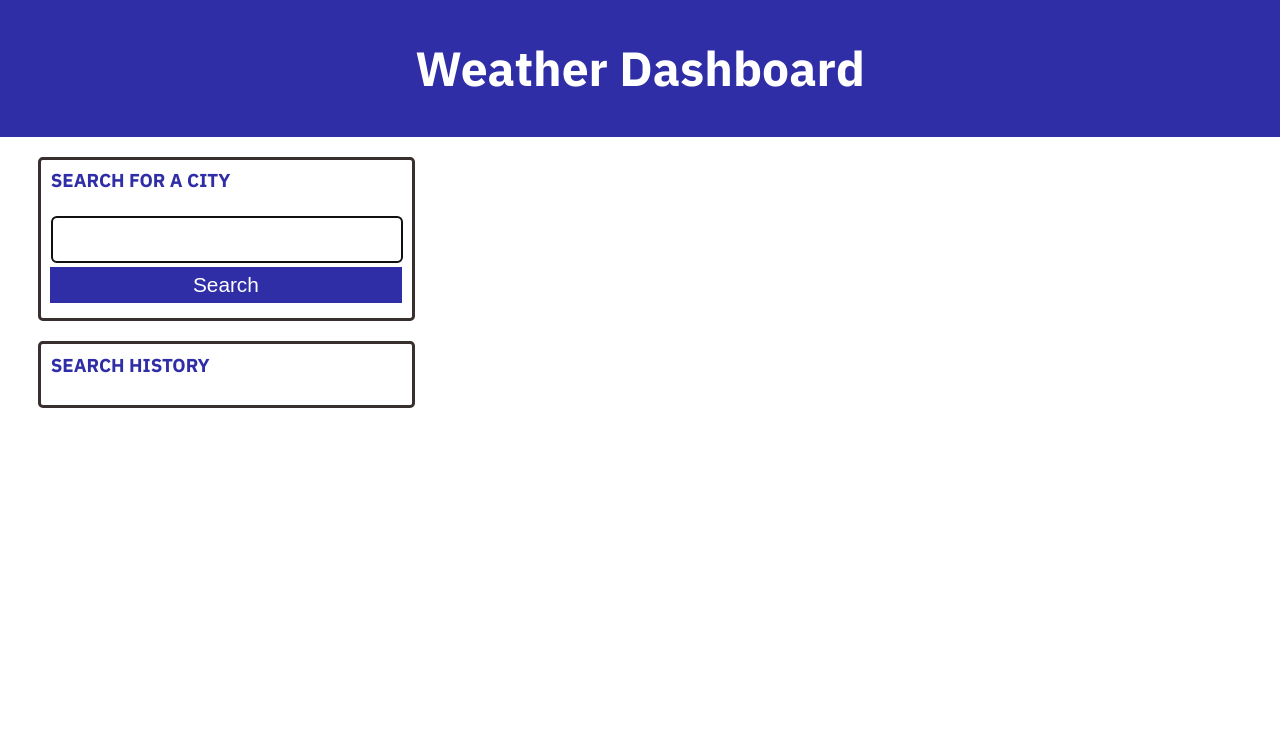
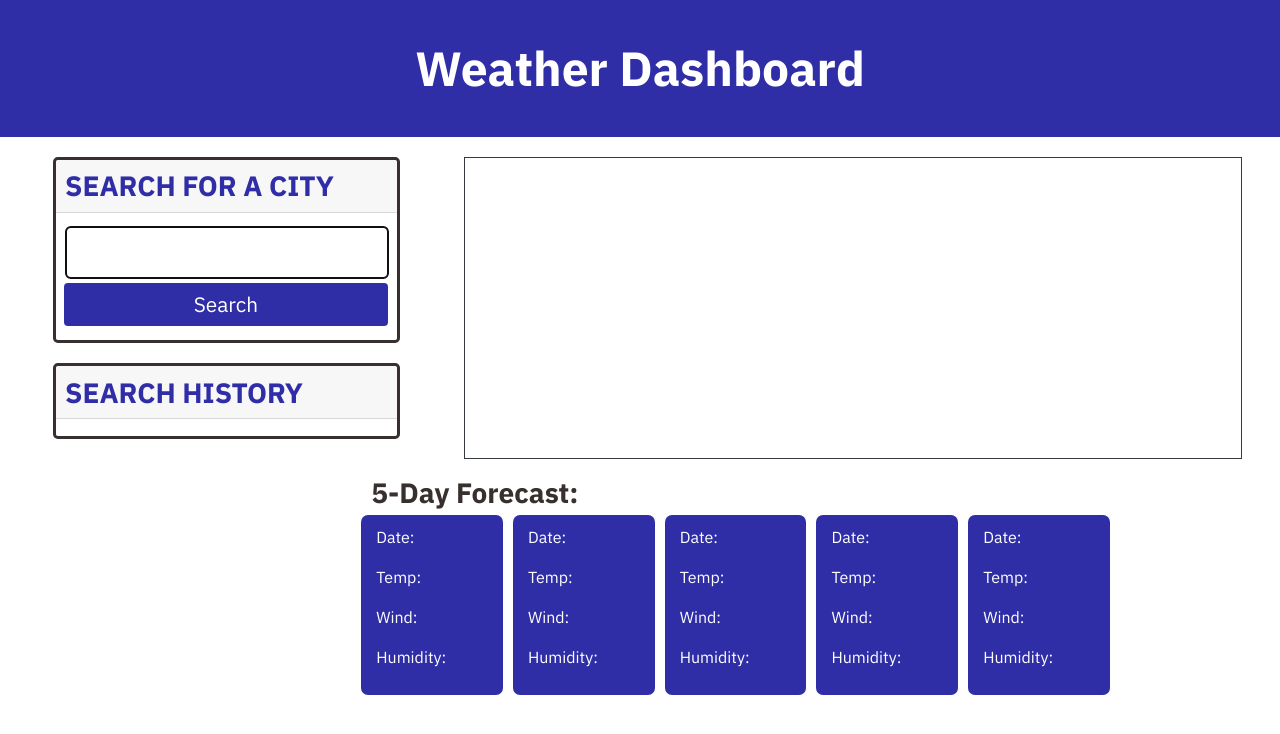
Before and after one commit to DrZimmer/Daniels_Weather_Dashboard, a plain HTML site: page index.html in a window 1280 px wide. Drawn offline with nearby package versions, Linux system fonts and the light colour scheme; a web font is replaced by a local one.

Commit message:
organized html more and added bootstrap

```diff
--- a/Assets/CSS/style.css
+++ b/Assets/CSS/style.css
@@ -158,8 +158,12 @@ main {
   border-radius: var(--border-radius);
 }
 
-.forecast {
-  display: flex;
+.five-day-forecast {
+  margin: 5px;
+  padding: 10px 15px;
+  background-color: var(--secondary);
+  color: var(--primary);
+  border-radius: 7px;
 }
 
 /* HEIGHT / WIDTH UTILS */
--- a/index.html
+++ b/index.html
@@ -6,7 +6,9 @@
   <meta name="viewport" content="width=device-width, initial-scale=1.0">
   <link href="https://fonts.googleapis.com/css?family=IBM+Plex+Sans:400,400i,700&display=swap" rel="stylesheet">
   <link rel="stylesheet" href="https://cdnjs.cloudflare.com/ajax/libs/font-awesome/5.11.2/css/all.min.css">
-  <link rel="stylesheet" href="./Assets/CSS/style.css"/>
+  <link rel="stylesheet" href="https://cdnjs.cloudflare.com/ajax/libs/open-iconic/1.1.1/font/css/open-iconic-bootstrap.min.css">
+  <link rel="stylesheet" href="https://stackpath.bootstrapcdn.com/bootstrap/4.3.1/css/bootstrap.min.css">
+  <link rel="stylesheet" href="./Assets/CSS/style.css">
   <title>Daniel's Weather Dashboard!</title>
 </head>
 
@@ -34,20 +36,67 @@
         </div>
       </div>
 
-      <div class="col-12 col-md-8">
-        <div id="weather-container" class="current-city">
-
+      <div class="col-12 col-md-8 border border-dark">
+        <div id="weather-container" class="current-city p-3">
+          <div class="p-3">
+            <p id="city-name"></p>
+            <div id="weather-icon">
+            </div>
+          </div>
+          <div class="p-1" id="temp"></div>
+          <div class="p-1" id="wind"></div>
+          <div class="p-1" id="humidity"></div>
+          <div class="p-1" id="uv" class="uv-index"></div>
         </div>
-        <div id="five-day" class="forecast">
-          <div id="day-one"></div>
-          <div id="day-two"></div>
-          <div id="day-three"></div>
-          <div id="day-four"></div>
-          <div id="day-five"></div>
+      </div>
+      <div class="row container-fluid mt-3">
+        <div class="col-3">
         </div>
+        <div class="col-8 ml-5">
+          <h3>
+            5-Day Forecast:
+          </h3>
+          <div class="row">
+            <div class="col-sm five-day-forecast">
+                <p>Date: <span id="date1" ></span></p>
+                <div id="icon1"></div>
+                <p>Temp: <span id="temp1"></span></p>
+                <p>Wind: <span id="wind1"></span></p>
+                <p>Humidity: <span id="humidity1"></span></p>
+            </div>
+            <div class="col-sm five-day-forecast">
+                <p>Date: <span id="date2" ></span></p>
+                <div id="icon2"></div>
+                <p>Temp: <span id="temp2" ></span></p>
+                <p>Wind: <span id="wind2" ></span></p>
+                <p>Humidity: <span id="humidity2" ></span></p>
+            </div>
+            <div class="col-sm five-day-forecast">
+                <p>Date: <span id="date3" ></span></p>
+                <div id="icon3"></div>
+                <p>Temp: <span id="temp3" ></span></p>
+                <p>Wind: <span id="wind3" ></span></p>
+                <p>Humidity: <span id="humidity3" ></span></p>
+            </div>
+            <div class="col-sm five-day-forecast">
+                <p>Date: <span id="date4" ></span></p>
+                <div id="icon4"></div>
+                <p>Temp: <span id="temp4" ></span></p>
+                <p>Wind: <span id="wind4" ></span></p>
+                <p>Humidity: <span id="humidity4" ></span></p>
+            </div>
+            <div class="col-sm five-day-forecast">
+                <p>Date: <span id="date5" ></span></p>
+                <div id="icon5"></div>
+                <p>Temp: <span id="temp5" ></span></p>
+                <p>Wind: <span id="wind5" ></span></p>
+                <p>Humidity: <span id="humidity5" ></span></p>
+            </div>
       </div>
     </main>
 
+  <script src="https://code.jquery.com/jquery-3.4.1.min.js"></script>
   <script src="./Assets/Js/script.js"></script>
+  <script src="./Assets/Js/storage.js"></script>
 </body>
 </html>
```
Also changed, not shown: Assets/Js/storage.js (added).
